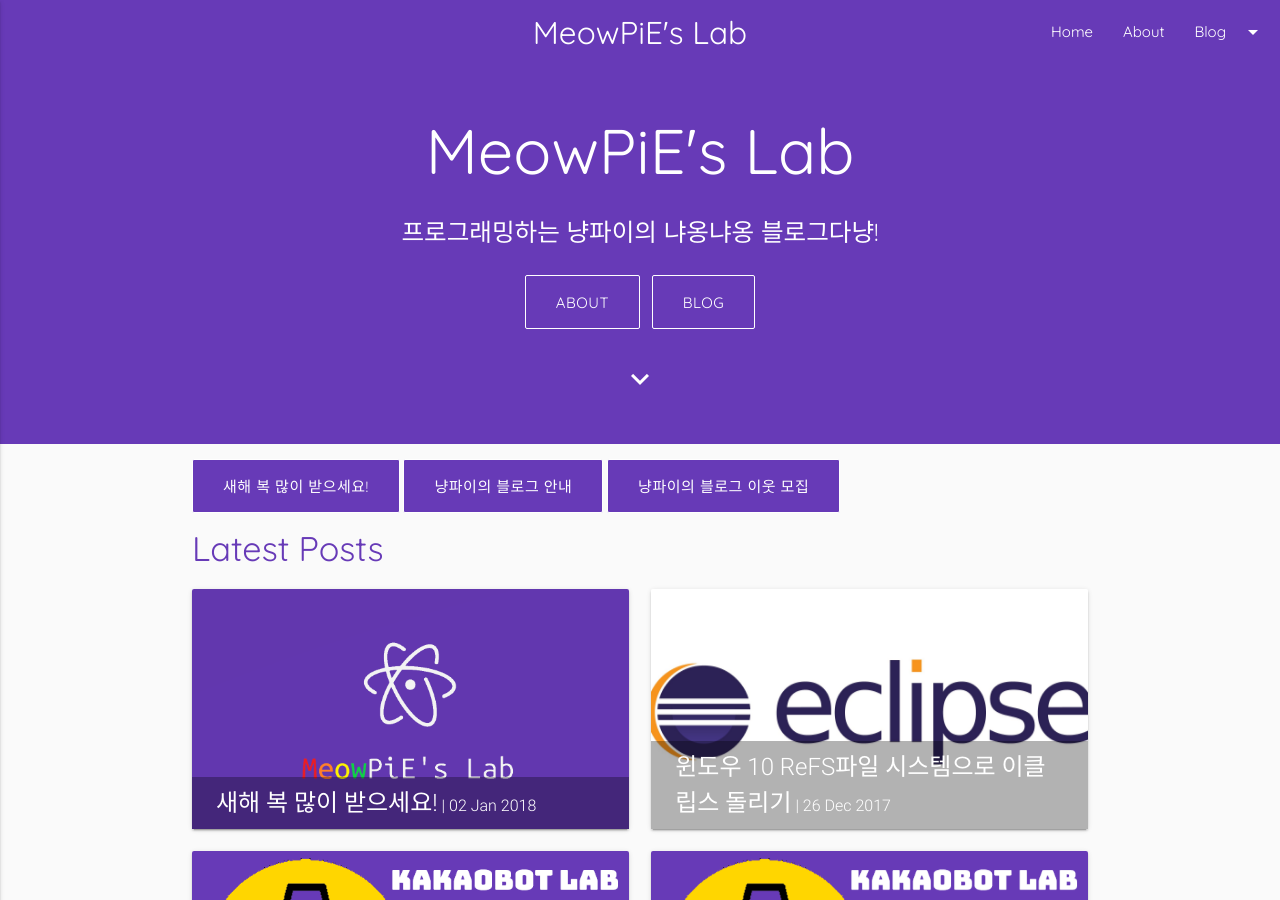
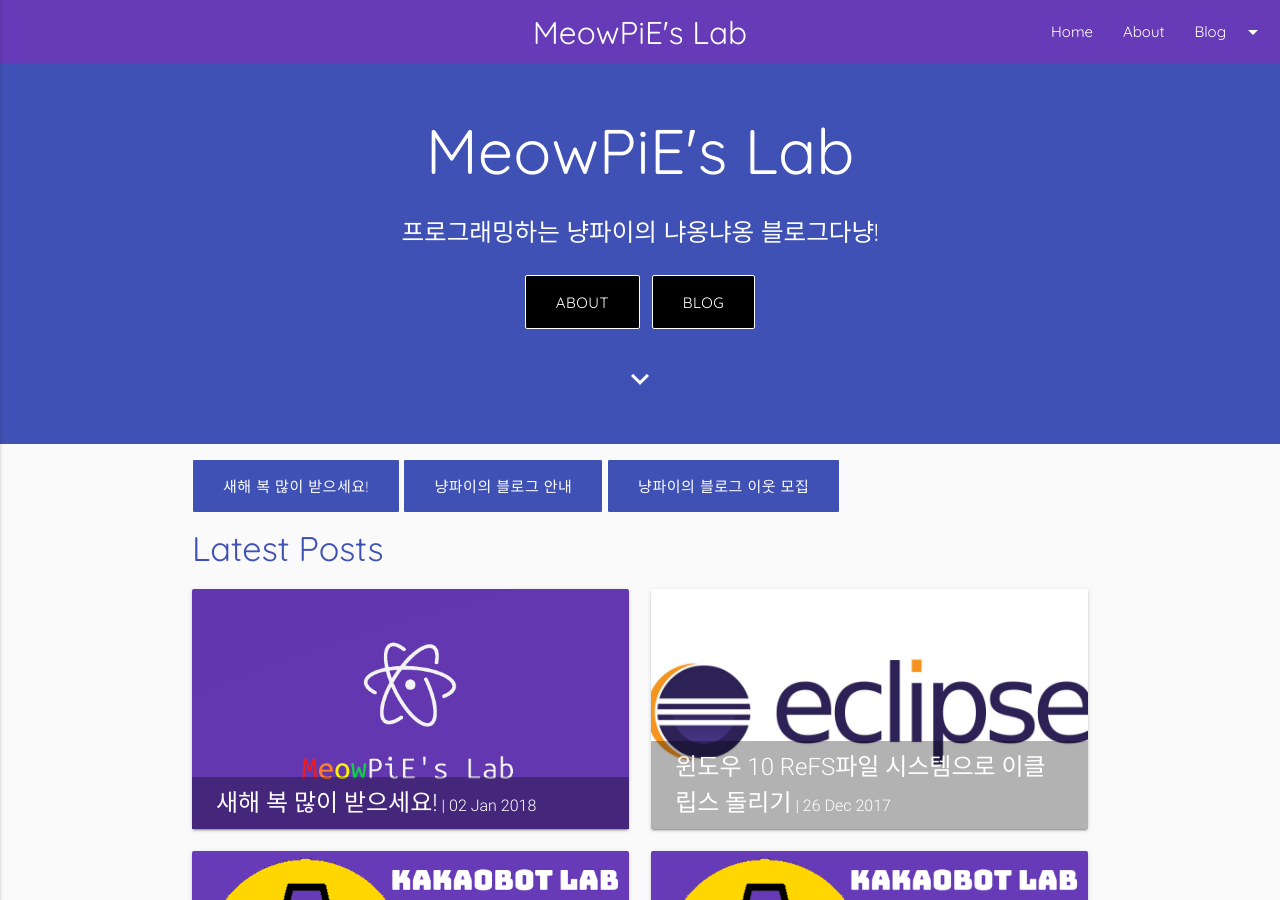
Before and after one commit to NenkaLab/meowpie.github.io, a Jekyll site: the page built from index.html, in a window 1280 px wide and 900 px high. Built offline with Jekyll 4.4.1, drawn with Linux system fonts in a browser that asks for light colours; nearby versions of some CDN libraries; some web fonts are replaced.

Commit message:
인디고 대작전

```diff
--- a/index.html
+++ b/index.html
@@ -14,7 +14,7 @@ layout: default
 
 {% capture url %}{{ site.url | append: "$" | replace: "/$", "" | replace: "$", "" }}{% endcapture %}
 
-<div class="section no-pad deep-purple">
+<div class="section no-pad indigo">
   <div class="valign-wrapper" style="height: 380px;">
     <div class="container">
       <h1 class="row center white-text logo-font">{{ site.title }}</h1>
@@ -22,8 +22,8 @@ layout: default
         <h5 class="col s12 white-text logo-font">{{ site.description }}</h5>
       </div>
       <div class="row center">
-        <a class="btn-flat btn-large waves-effect waves-light deep-purple logo-font white-text" href="{{ url }}/about/" style="border: 1px #fff solid; margin-right: 4px;">About</a>
-        <a class="btn-flat btn-large waves-effect waves-light deep-purple logo-font white-text" href="{{ url }}/blog/" style="border: 1px #fff solid; margin-left: 4px;">Blog</a>
+        <a class="btn-flat btn-large waves-effect waves-light black logo-font white-text" href="{{ url }}/about/" style="border: 1px #fff solid; margin-right: 4px;">About</a>
+        <a class="btn-flat btn-large waves-effect waves-light black logo-font white-text" href="{{ url }}/blog/" style="border: 1px #fff solid; margin-left: 4px;">Blog</a>
         <div style="margin-top: 32px;">
           <a href="#latest-posts"><i class="material-icons white-text" style="font-size: 36px;">keyboard_arrow_down</i></a>
         </div>
@@ -38,10 +38,10 @@ layout: default
       <div class="col s12">
         {% for post in site.posts limit:10 %}
         {% if post.category == "Notice" %}
-        <a class="btn-flat btn-large waves-effect waves-light deep-purple logo-font white-text" href="{{ url }}{{ post.url }}" style="border: 1px #fff solid;">{{ post.title }}</a>
+        <a class="btn-flat btn-large waves-effect waves-light indigo logo-font white-text" href="{{ url }}{{ post.url }}" style="border: 1px #fff solid;">{{ post.title }}</a>
         {% endif %}
         {% endfor %}
-        <h4 class="deep-purple-text logo-font" id="latest-posts">Latest Posts</h4>
+        <h4 class="indigo-text logo-font" id="latest-posts">Latest Posts</h4>
       </div>
       {% for post in site.posts limit:30 %}
         {% if post.image.path %}
@@ -74,7 +74,7 @@ layout: default
       {% endfor %}
       <div class="col s12">
         <span style="float:right">
-          <a class="btn-flat waves-effect waves-light deep-purple logo-font white-text" href="{{ url }}/blog" style="border: 1px #fff solid;">더보기</a>
+          <a class="btn-flat waves-effect waves-light indigo logo-font white-text" href="{{ url }}/blog" style="border: 1px #fff solid;">더보기</a>
         </span>
       </div>
     </div>
```
